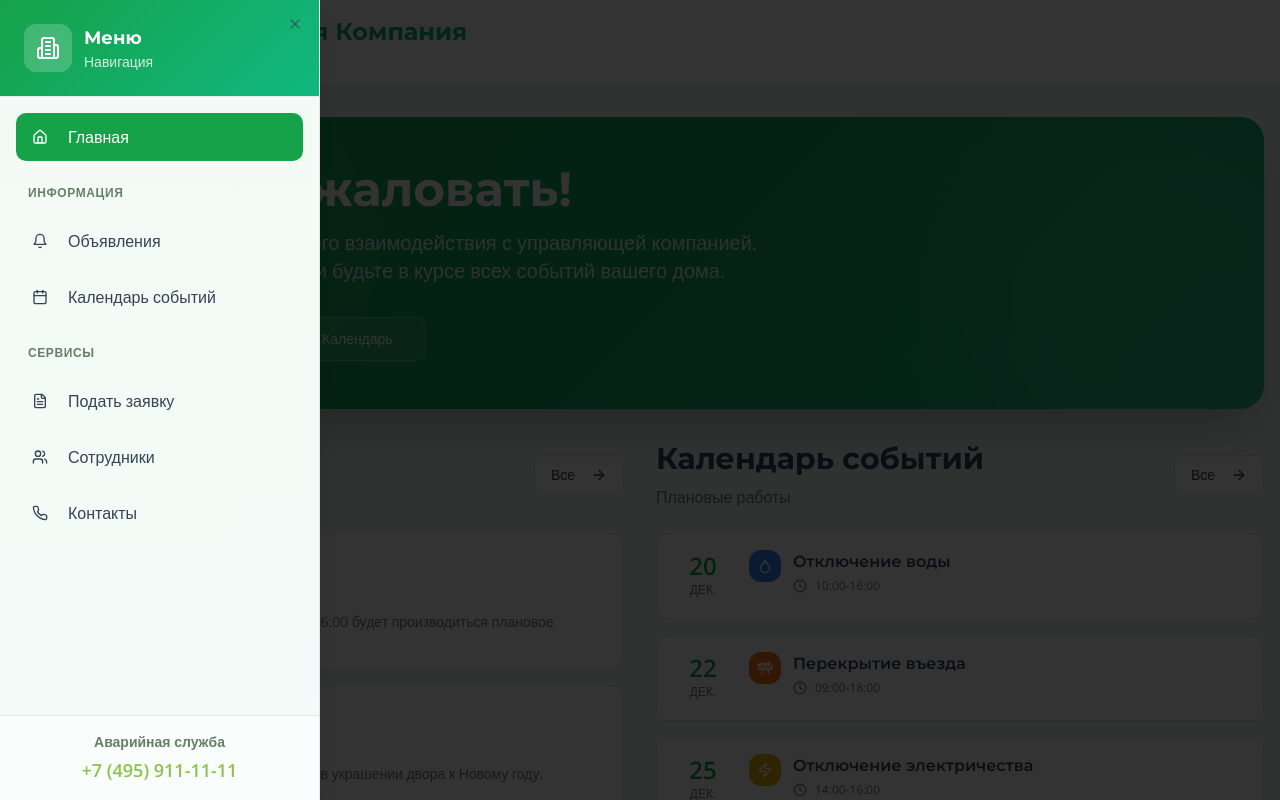
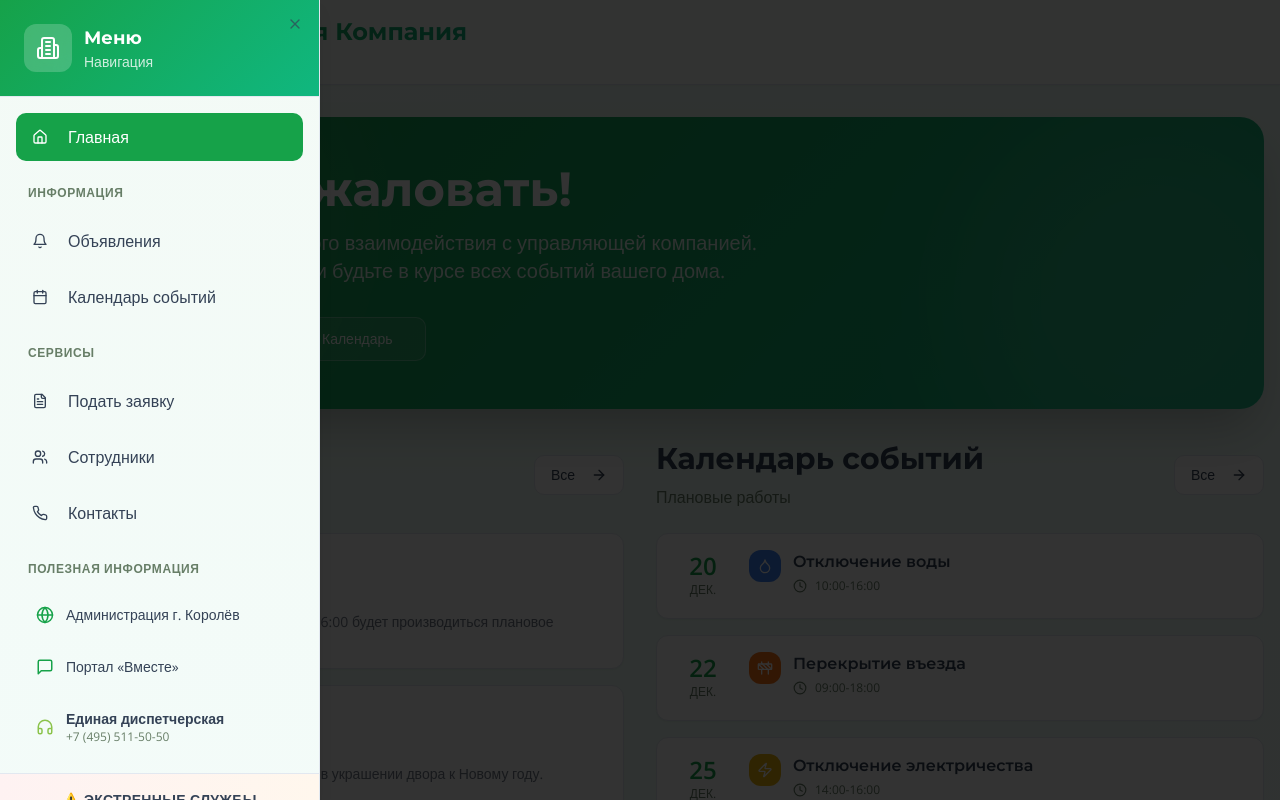
Before and after one commit to pr-poehali-dev/resident-interaction-platform, a React (Vite) app: page / in a window 1280 px wide. Both pictures are taken after a click on the button 40 px from the left and 42 px from the top of the page. Shown: the top 800 px of the page. Built offline with nearby package versions, Linux system fonts and the light colour scheme.

Commit message:
feat: Добавить раздел полезной информации в боковую панель

```diff
--- a/src/pages/Index.tsx
+++ b/src/pages/Index.tsx
@@ -201,14 +201,94 @@ const Index = () => {
                         <Icon name="Phone" size={20} className="mr-3" />
                         Контакты
                       </Button>
+
+                      <div className="pt-4 pb-2 px-3">
+                        <p className="text-xs font-semibold text-muted-foreground uppercase tracking-wider">
+                          Полезная информация
+                        </p>
+                      </div>
+
+                      <div className="space-y-2 px-2">
+                        <a
+                          href="https://korolev.ru"
+                          target="_blank"
+                          rel="noopener noreferrer"
+                          className="flex items-center gap-3 p-3 rounded-lg hover:bg-primary/10 transition-colors"
+                        >
+                          <Icon name="Globe" size={18} className="text-primary" />
+                          <span className="text-sm">Администрация г. Королёв</span>
+                        </a>
+
+                        <a
+                          href="https://vmeste.korolev.ru"
+                          target="_blank"
+                          rel="noopener noreferrer"
+                          className="flex items-center gap-3 p-3 rounded-lg hover:bg-primary/10 transition-colors"
+                        >
+                          <Icon name="MessageSquare" size={18} className="text-primary" />
+                          <span className="text-sm">Портал «Вместе»</span>
+                        </a>
+
+                        <a
+                          href="tel:+74955115050"
+                          className="flex items-center gap-3 p-3 rounded-lg hover:bg-secondary/10 transition-colors"
+                        >
+                          <Icon name="Headphones" size={18} className="text-secondary" />
+                          <div className="flex flex-col">
+                            <span className="text-sm font-semibold">Единая диспетчерская</span>
+                            <span className="text-xs text-muted-foreground">+7 (495) 511-50-50</span>
+                          </div>
+                        </a>
+                      </div>
                     </nav>
 
-                    <div className="p-4 border-t bg-white/50">
-                      <div className="text-center text-sm text-muted-foreground">
-                        <p className="font-semibold">Аварийная служба</p>
-                        <p className="text-lg font-bold text-secondary mt-1">
-                          +7 (495) 911-11-11
+                    <div className="p-4 border-t bg-gradient-to-r from-red-50 to-orange-50">
+                      <div className="text-sm space-y-3">
+                        <p className="font-bold text-center text-foreground uppercase tracking-wide">
+                          ⚠️ Экстренные службы
                         </p>
+
+                        <div className="space-y-2">
+                          <a href="tel:112" className="flex items-center justify-between p-2 rounded-lg hover:bg-white/60 transition-colors">
+                            <div className="flex items-center gap-2">
+                              <Icon name="AlertCircle" size={16} className="text-red-600" />
+                              <span className="font-medium">Единая служба</span>
+                            </div>
+                            <span className="text-lg font-bold text-red-600">112</span>
+                          </a>
+
+                          <a href="tel:101" className="flex items-center justify-between p-2 rounded-lg hover:bg-white/60 transition-colors">
+                            <div className="flex items-center gap-2">
+                              <Icon name="Flame" size={16} className="text-orange-600" />
+                              <span className="font-medium">Пожарная</span>
+                            </div>
+                            <span className="text-lg font-bold text-orange-600">101</span>
+                          </a>
+
+                          <a href="tel:102" className="flex items-center justify-between p-2 rounded-lg hover:bg-white/60 transition-colors">
+                            <div className="flex items-center gap-2">
+                              <Icon name="ShieldAlert" size={16} className="text-blue-600" />
+                              <span className="font-medium">Полиция</span>
+                            </div>
+                            <span className="text-lg font-bold text-blue-600">102</span>
+                          </a>
+
+                          <a href="tel:103" className="flex items-center justify-between p-2 rounded-lg hover:bg-white/60 transition-colors">
+                            <div className="flex items-center gap-2">
+                              <Icon name="Heart" size={16} className="text-red-500" />
+                              <span className="font-medium">Скорая помощь</span>
+                            </div>
+                            <span className="text-lg font-bold text-red-500">103</span>
+                          </a>
+
+                          <a href="tel:104" className="flex items-center justify-between p-2 rounded-lg hover:bg-white/60 transition-colors">
+                            <div className="flex items-center gap-2">
+                              <Icon name="Droplet" size={16} className="text-cyan-600" />
+                              <span className="font-medium">Газовая служба</span>
+                            </div>
+                            <span className="text-lg font-bold text-cyan-600">104</span>
+                          </a>
+                        </div>
                       </div>
                     </div>
                   </div>
```
